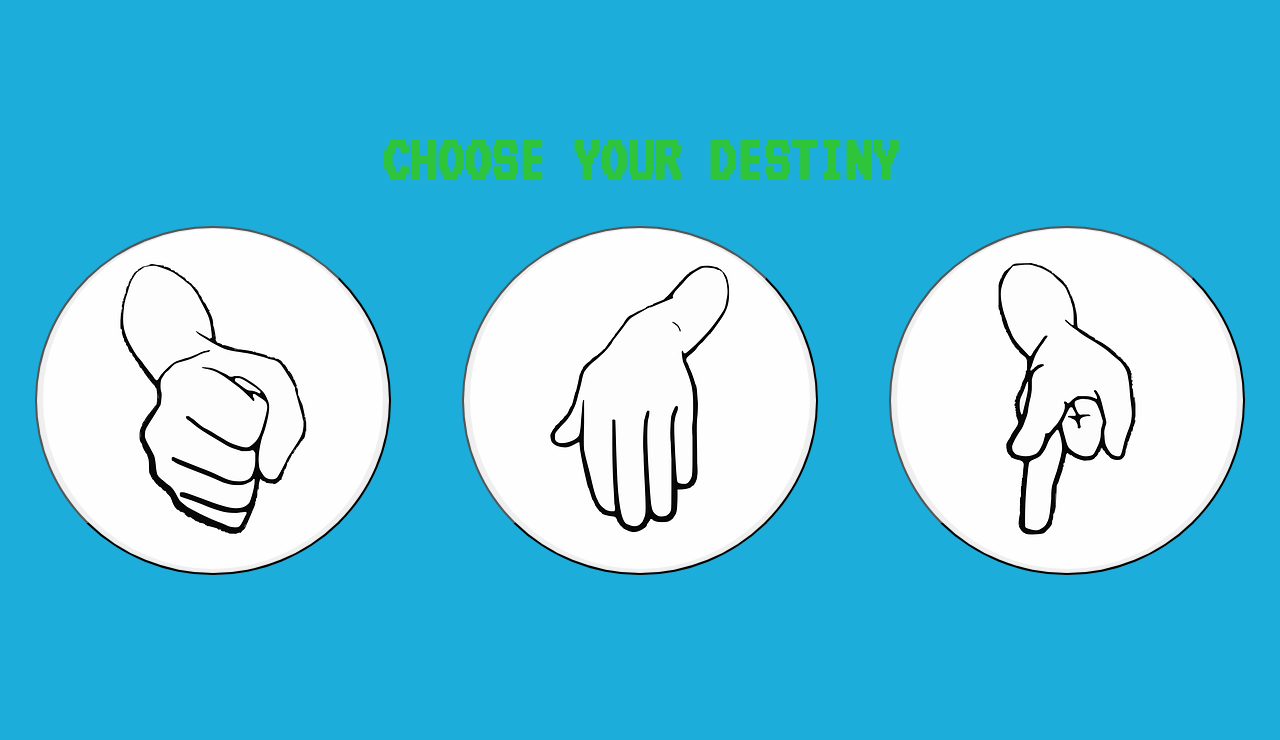
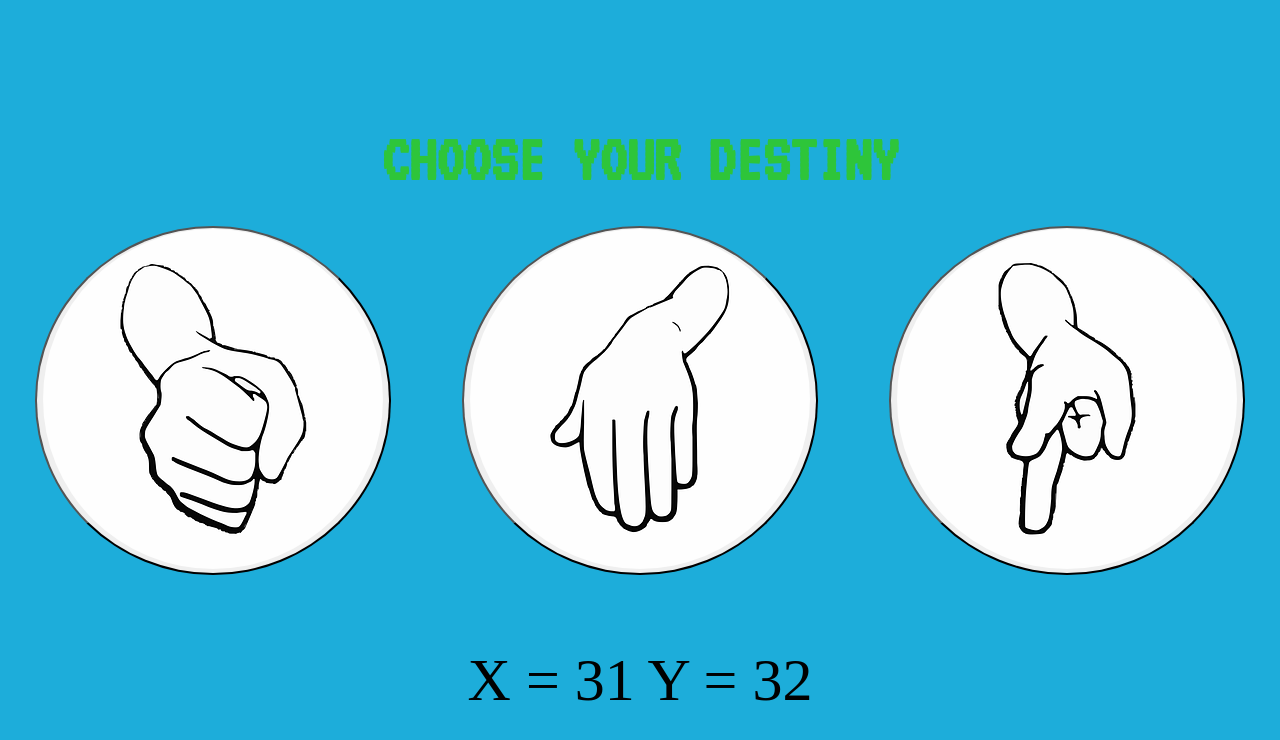
Before and after one commit to mocarz21/javascript-prework, a website: page index.html in a window 1280 px wide. Drawn offline with Linux system fonts and the light colour scheme.

Commit message:
add probsbility

```diff
--- a/index.html
+++ b/index.html
@@ -10,6 +10,7 @@
 </head>
 <body>
     <section class="main">
+
 		<h1>choose your destiny</h1>
 		<div>
 			<div class="game_field">
@@ -19,12 +20,12 @@
 			</div>
 		</div>
 		<div class="container">
+
 			<div id="buttons"></div>
+			<div id="result"></div>
 			<div id="messages"></div>
+
 		</div>
-	</section>
-	<section class="who_win">
-
 	</section>
     <script src="js/functions.js"></script>
 	<script src="js/script.js"></script>
--- a/js/functions.js
+++ b/js/functions.js
@@ -7,7 +7,14 @@ function printMessage(msg){
 
 }
 
+function pMe(msg){
+
+	let div = document.createElement('div');
+	div.innerHTML = msg;
+	document.getElementById('result').appendChild(div);
+
+}
 function clearMessages(){
 	document.getElementById('messages').innerHTML = '';
-
+    document.getElementById('result').innerHTML = '';
 }
--- a/js/script.js
+++ b/js/script.js
@@ -1,5 +1,10 @@
+let xCount = 0
+let yCount = 0
+for( let i = 0; i < 100; i++ ){
+    /*
     function playGame(playerInput){
         clearMessages();
+    */
         function getMoveName(argMoveId){
             if(argMoveId == 1){
                 return 'kamień';
@@ -11,6 +16,7 @@ function playGame(playerInput){
             printMessage('Nie znam ruchu o id ' + argMoveId + '.');
             return 'nieznany ruch';
         }
+
         function displayResult(argComputerMove, argPlayerMove){
             if(argComputerMove == argPlayerMove){
             return 'Remis';
@@ -31,22 +37,51 @@ function playGame(playerInput){
             }
         }
 
+
+
         let randomNumber = Math.floor(Math.random() * 3 + 1);
+        let randomNumberPlayer = Math.floor(Math.random() * 3 + 1);
         let computerMove = getMoveName(randomNumber);
         /*
         let playerInput = prompt('wybierz swój ruch! 1: kamień 2:papier 3:nozyce');
         */
-    let playerMove = getMoveName(playerInput);
+        let playerMove = getMoveName(randomNumberPlayer);
 
+    /*
         printMessage('twoj ruch to ' + playerMove);
         printMessage('Mój ruch to: ' + computerMove);
+    */
 
         let result = displayResult(computerMove, playerMove);
 
+        function hmWins(n){
+            if(n=='Ty wygrywasz'){
+                return xCount= xCount + 1;
+            }else if(n=='Przegrywasz'){
+                return yCount= yCount + 1;
+            }
+
+        }
+
+
+        hmWins(result);
+
+
+        console.log('x  '+  xCount);
+        console.log('y  '+  yCount);
+    /*
         printMessage('Wynik: ' + result)
 
+
         console.log('moves:', computerMove, playerMove);
+    */
+
+
 }
+pMe("x = "+ xCount +" y = "+ yCount);
+
+/*
+
 document.getElementById('kamien').addEventListener('click', function(){
     playGame("1")
 });
@@ -56,3 +91,5 @@ document.getElementById('papier').addEventListener('click', function(){
 document.getElementById('nozyce').addEventListener('click', function(){
     playGame('3');
 });
+
+*/
```
Also changed, not shown: test.txt (deleted). Lines whose indentation alone changed are shown as unchanged.
